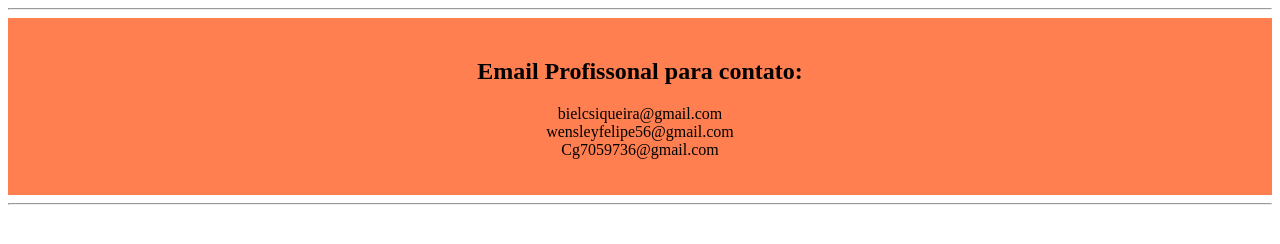
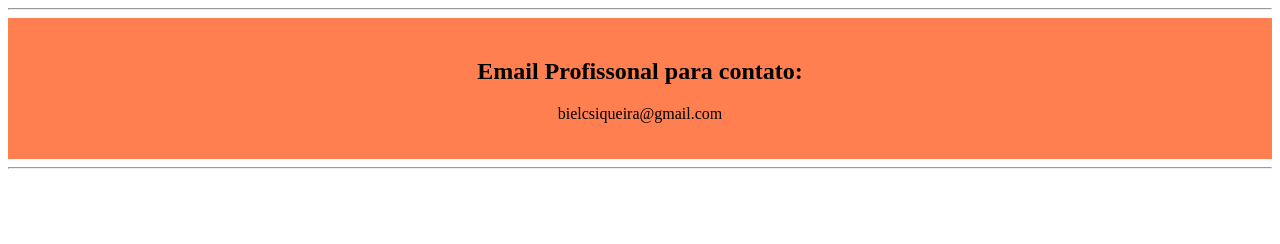
Before and after one commit to genguis/SUPORTE, a plain HTML site: page index.html in a window 1280 px wide. Drawn offline with Linux system fonts and the light colour scheme.

Commit message:
Update index.html

```diff
--- a/index.html
+++ b/index.html
@@ -20,9 +20,7 @@
     <hr>
     <div>
     <h2>Email Profissonal para contato:</h2>
-    <p>bielcsiqueira@gmail.com<br>
-      wensleyfelipe56@gmail.com<br>
-      Cg7059736@gmail.com</p>
+    <p>bielcsiqueira@gmail.com</p>
     </div>
     <hr>
 
```
